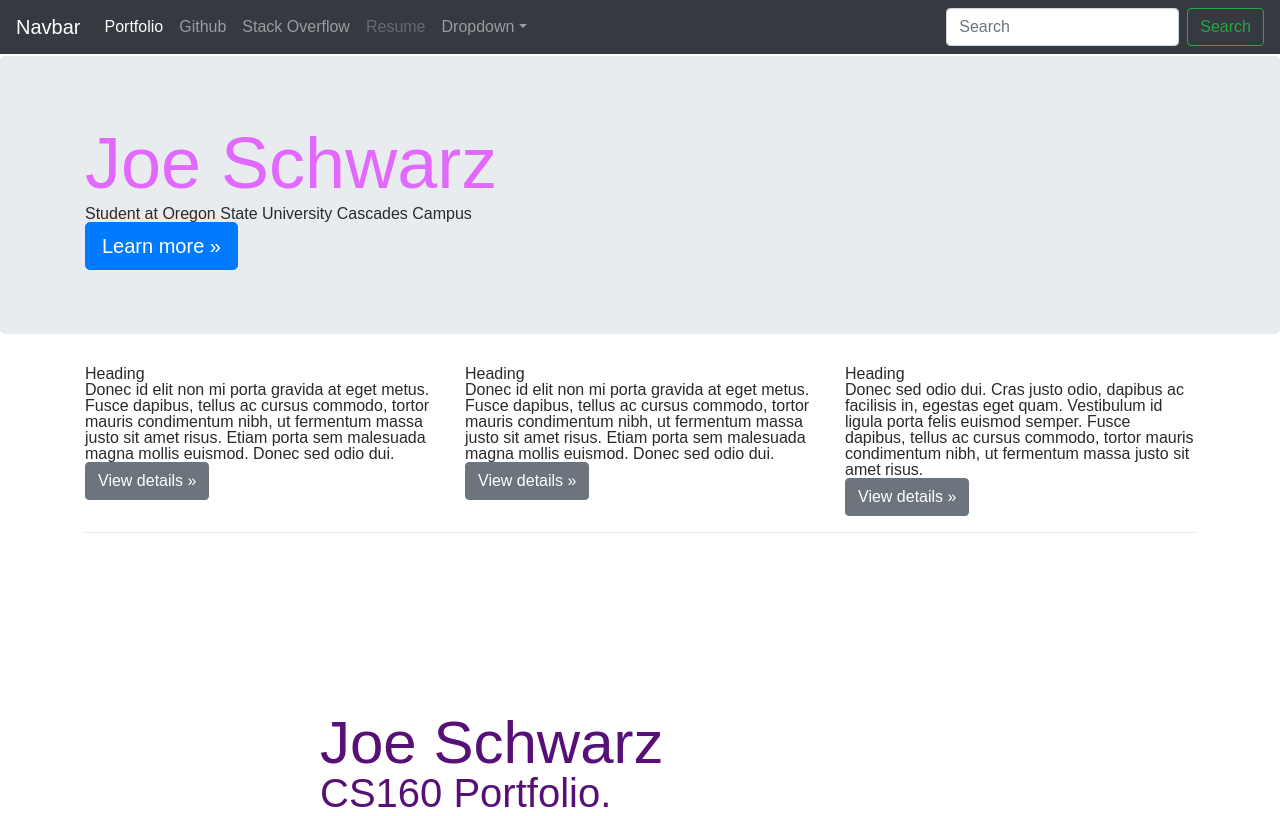
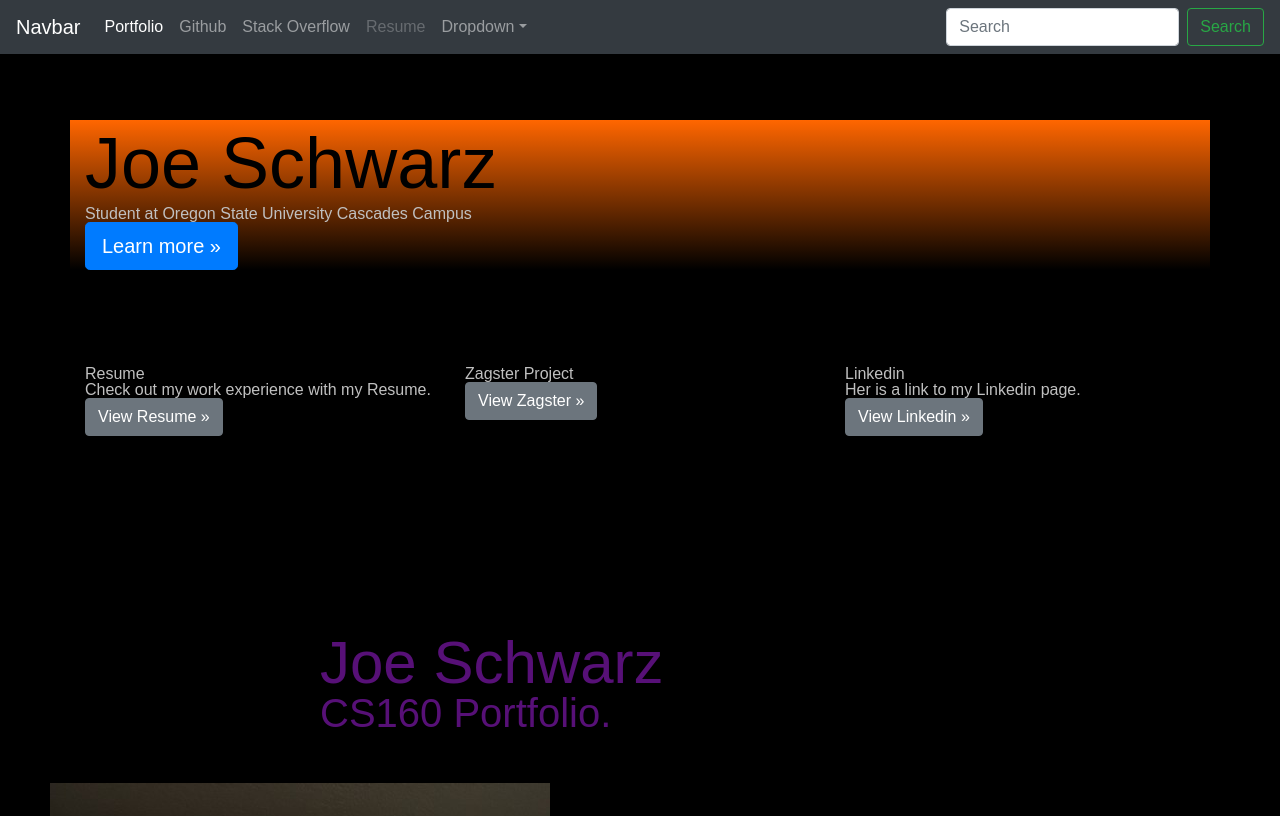
Before and after one commit to Joeschw/Joeschw.github.io, a plain HTML site: page index.html in a window 1280 px wide. Shown: the top 816 px of the page. Drawn offline with nearby package versions, Linux system fonts and the light colour scheme.

Commit message:
updated color scheme and added resume

```diff
--- a/index.html
+++ b/index.html
@@ -56,31 +56,31 @@
     <main role="main">
 
       <!-- Main jumbotron for a primary marketing message or call to action -->
-      <div class="jumbotron">
-        <div class="container">
+      <div class="jumbotron" id="jumbotron">
+        <div class="container" id="head">
           <h1 id="mainHeader" class="display-3">Joe Schwarz</h1>
           <p>Student at Oregon State University Cascades Campus</p>
           <p><a class="btn btn-primary btn-lg" href="#" role="button">Learn more &raquo;</a></p>
         </div>
       </div>
 
-      <div class="container">
+      <div class="container" id="jumbotron">
         <!-- Example row of columns -->
         <div class="row">
           <div class="col-md-4">
-            <h2>Heading</h2>
-            <p>Donec id elit non mi porta gravida at eget metus. Fusce dapibus, tellus ac cursus commodo, tortor mauris condimentum nibh, ut fermentum massa justo sit amet risus. Etiam porta sem malesuada magna mollis euismod. Donec sed odio dui. </p>
-            <p><a class="btn btn-secondary" href="#" role="button">View details &raquo;</a></p>
+            <h2>Resume</h2>
+            <p>Check out my work experience with my Resume. </p>
+            <p><a class="btn btn-secondary" href="Schwarz, Joe Resume 2019.pdf" role="button">View Resume &raquo;</a></p>
           </div>
           <div class="col-md-4">
-            <h2>Heading</h2>
-            <p>Donec id elit non mi porta gravida at eget metus. Fusce dapibus, tellus ac cursus commodo, tortor mauris condimentum nibh, ut fermentum massa justo sit amet risus. Etiam porta sem malesuada magna mollis euismod. Donec sed odio dui. </p>
-            <p><a class="btn btn-secondary" href="#" role="button">View details &raquo;</a></p>
+            <h2>Zagster Project</h2>
+            <p> </p>
+            <p><a class="btn btn-secondary" href="https://joeschw.github.io/zagster-client/" role="button" >View Zagster &raquo;</a></p>
           </div>
           <div class="col-md-4">
-            <h2>Heading</h2>
-            <p>Donec sed odio dui. Cras justo odio, dapibus ac facilisis in, egestas eget quam. Vestibulum id ligula porta felis euismod semper. Fusce dapibus, tellus ac cursus commodo, tortor mauris condimentum nibh, ut fermentum massa justo sit amet risus.</p>
-            <p><a class="btn btn-secondary" href="#" role="button">View details &raquo;</a></p>
+            <h2>Linkedin</h2>
+            <p>Her is a link to my Linkedin page.</p>
+            <p><a class="btn btn-secondary" href="#" role="button">View Linkedin &raquo;</a></p>
           </div>
         </div>
 
--- a/screen.css
+++ b/screen.css
@@ -18,8 +18,15 @@ time, mark, audio, video {
   font: inherit;
   vertical-align: baseline; }
 
+#jumbotron {
+  background-color: black;
+  color: silver;
+}
+
 body {
-  line-height: 1; }
+  line-height: 1;
+  background-color: black;
+  }
 
 ol, ul {
   list-style: none; }
@@ -50,17 +57,20 @@ body {
   color: #2a2a2a; }
 
 a {
-  color: #0388a6; }
+  color: #ff6600; }
   a:hover {
-    color: #009ce0; }
+    color: #ff6600; }
 
 #main {
   padding: 50px; }
 h1 {
   font-size: 6em;
-  color: #e169ff;
+  color: black;
 }
 /* Move down content because we have a fixed navbar that is 3.5rem tall */
 body {
   padding-top: 3.5rem;
 }
+#head {
+  background-image: linear-gradient(#ff6600, black);
+}
```
Also changed, not shown: 1 other file.
